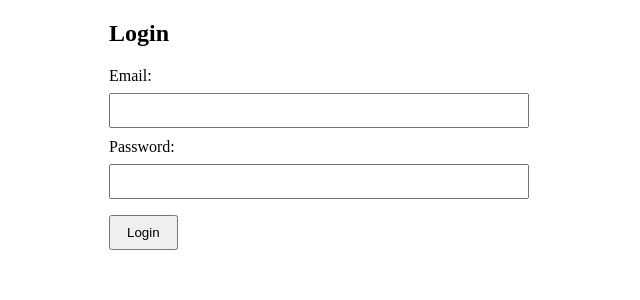
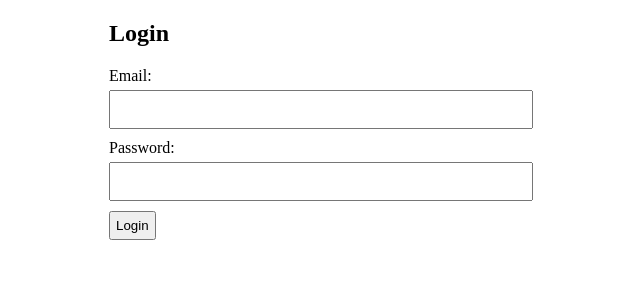
Before and after one commit to Matthiasbit/ikna, a Next.js app in the folder Frontend/: page /anmeldeseite in a window 1280 px wide. Shown: the top 300 px of the page, without its empty margins (331-971 px from the left). Built offline with nearby package versions, Linux system fonts and the light colour scheme.

Commit message:
created anmeldeseite.tsx

```diff
--- a/Frontend/src/pages/anmeldeseite.tsx
+++ b/Frontend/src/pages/anmeldeseite.tsx
@@ -24,10 +24,10 @@ export function Anmeldeseite() {
             value={email}
             onChange={(e) => setEmail(e.target.value)}
             required
-            style={{ width: '100%', padding: '0.5rem', marginTop: '0.5rem' }}
+            style={{ width: '100%', padding: '10px', marginTop: '5px' }}
           />
         </div>
-        <div style={{ marginBottom: '1rem' }}>
+        <div style={{ marginBottom: '10px' }}>
           <label htmlFor="password">Password:</label>
           <input
             type="password"
@@ -35,10 +35,10 @@ export function Anmeldeseite() {
             value={password}
             onChange={(e) => setPassword(e.target.value)}
             required
-            style={{ width: '100%', padding: '0.5rem', marginTop: '0.5rem' }}
+            style={{ width: '100%', padding: '10px', marginTop: '5px' }}
           />
         </div>
-        <button type="submit" style={{ padding: '0.5rem 1rem' }}>Login</button>
+        <button type="submit" style={{ padding: '5px' }}>Login</button>
       </form>
     </div>
   );
```
